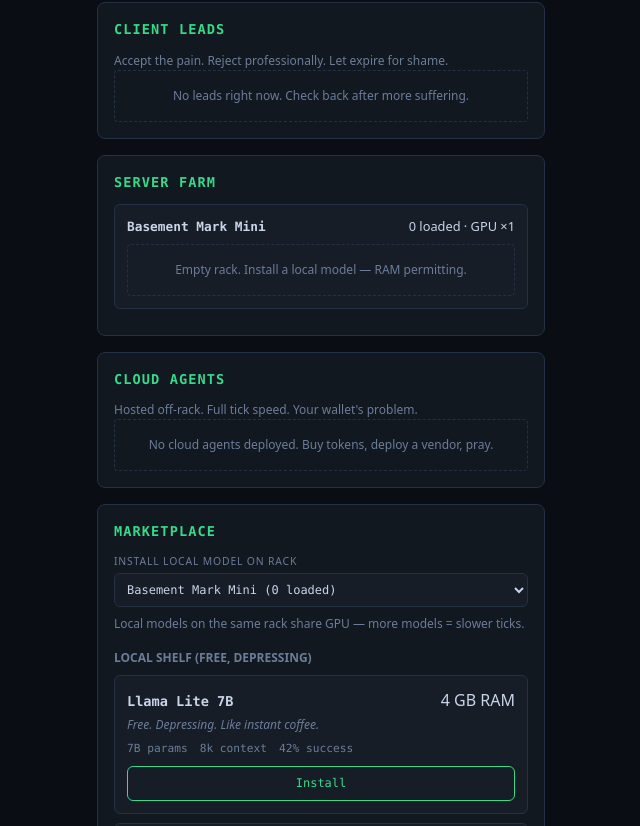
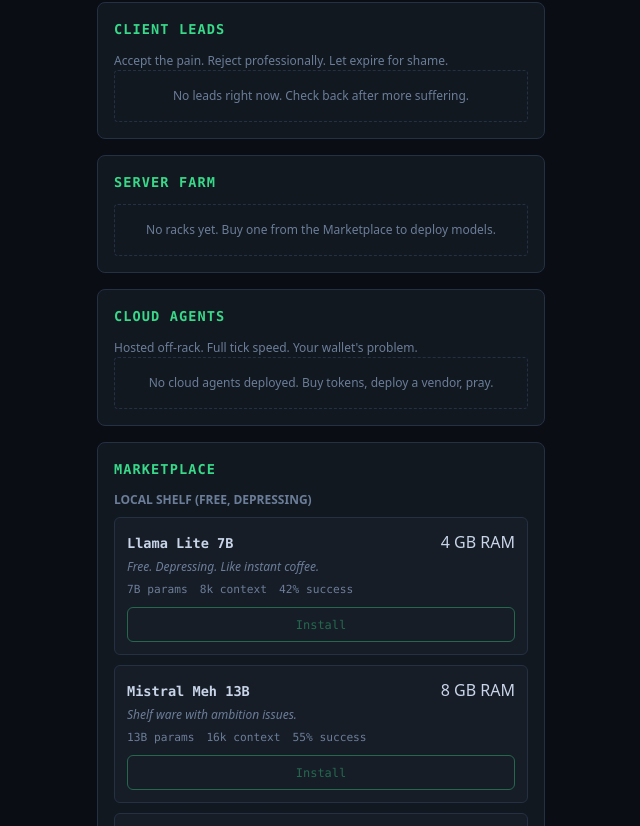
Before and after one commit to undreren/office404, a React (Vite) app: page / in a window 1280 px wide. Shown: the part 934-1760 px from the top of the page, without its empty margins (319-959 px from the left). Built offline with nearby package versions, Linux system fonts and the light colour scheme.

Commit message:
Remove starter Mark Mini and add server sell at 50% loss (#11)
Players now start with no racks and must buy hardware after earning
cash. Empty racks can be sold back for RACK_REFURBISH_VALUE (50% of
purchase price) when unloaded and not on fire.

Co-authored-by: Cursor Agent <cursoragent@cursor.com>

```diff
--- a/src/components/ServerRack.tsx
+++ b/src/components/ServerRack.tsx
@@ -1,6 +1,6 @@
 import { getModel } from '../game/models'
 import { useGameStore } from '../game/store'
-import { EXTINGUISH_COST } from '../game/constants'
+import { EXTINGUISH_COST, RACK_REFURBISH_VALUE } from '../game/constants'
 import type { Task } from '../game/types'
 
 export function ServerRack() {
@@ -12,6 +12,7 @@ export function ServerRack() {
   const unassignAgent = useGameStore((s) => s.unassignAgent)
   const offloadAgent = useGameStore((s) => s.offloadAgent)
   const extinguishFire = useGameStore((s) => s.extinguishFire)
+  const sellServer = useGameStore((s) => s.sellServer)
 
   function findTask(taskId: string | null): Task | null {
     if (!taskId) return null
@@ -30,6 +31,10 @@ export function ServerRack() {
   return (
     <section className="panel server-rack">
       <h2>Server Farm</h2>
+
+      {servers.length === 0 && (
+        <p className="empty-slot">No racks yet. Buy one from the Marketplace to deploy models.</p>
+      )}
 
       {servers.map((server) => {
         const serverAgents = agents.filter(
@@ -55,6 +60,16 @@ export function ServerRack() {
                 disabled={cash < EXTINGUISH_COST}
               >
                 Extinguish (${EXTINGUISH_COST})
+              </button>
+            )}
+
+            {serverAgents.length === 0 && !server.onFire && (
+              <button
+                type="button"
+                className="btn btn--small"
+                onClick={() => sellServer(server.id)}
+              >
+                Sell (${RACK_REFURBISH_VALUE[server.tier] ?? 0})
               </button>
             )}
 
--- a/src/game/store.ts
+++ b/src/game/store.ts
@@ -66,18 +66,6 @@ function pushEvent(events: GameEvent[], type: GameEvent['type'], message: string
   return [entry, ...events].slice(0, MAX_EVENTS)
 }
 
-function createStarterServer(): Server {
-  return {
-    id: uid('srv'),
-    name: 'Basement Mark Mini',
-    tier: 'mark_mini',
-    capacity: RACK_CONFIG.mark_mini.capacity,
-    gpuLevel: 1,
-    onFire: false,
-    fireDuration: 0,
-  }
-}
-
 function createInitialState() {
   const tutorial = createTutorialProject()
   return {
@@ -95,7 +83,7 @@ function createInitialState() {
     totalRam: INITIAL_RAM,
     usedRam: 0,
     ownedLocalModels: ['local-7b', 'local-13b', 'local-34b'] as string[],
-    servers: [createStarterServer()],
+    servers: [] as Server[],
     agents: [] as Agent[],
     projects: [tutorial],
     leads: [] as Lead[],
@@ -918,6 +906,25 @@ export const useGameStore = create<GameStore>()(
         return true
       },
 
+      sellServer(serverId) {
+        const state = get()
+        const server = state.servers.find((s) => s.id === serverId)
+        if (!server || server.onFire) return false
+        if (state.agents.some((a) => a.serverId === serverId)) return false
+
+        const payout = RACK_REFURBISH_VALUE[server.tier] ?? 0
+        set({
+          cash: state.cash + payout,
+          servers: state.servers.filter((s) => s.id !== serverId),
+          events: pushEvent(
+            state.events,
+            'milestone',
+            `Sold ${server.name} for $${payout} (50% loss). Buyer suspiciously cheerful.`,
+          ),
+        })
+        return true
+      },
+
       upgradeGpu() {
         const state = get()
         if (state.cash < GPU_UPGRADE_COST) return false
--- a/src/game/types.ts
+++ b/src/game/types.ts
@@ -167,6 +167,7 @@ export interface GameActions {
   installLocalAgent: (modelId: string, serverId: string) => boolean
   buyLocalModel: (modelId: string) => boolean
   buyServer: (tier: RackTier) => boolean
+  sellServer: (serverId: string) => boolean
   upgradeGpu: () => boolean
   buyTokens: () => boolean
   upgradeApartment: () => boolean
```
